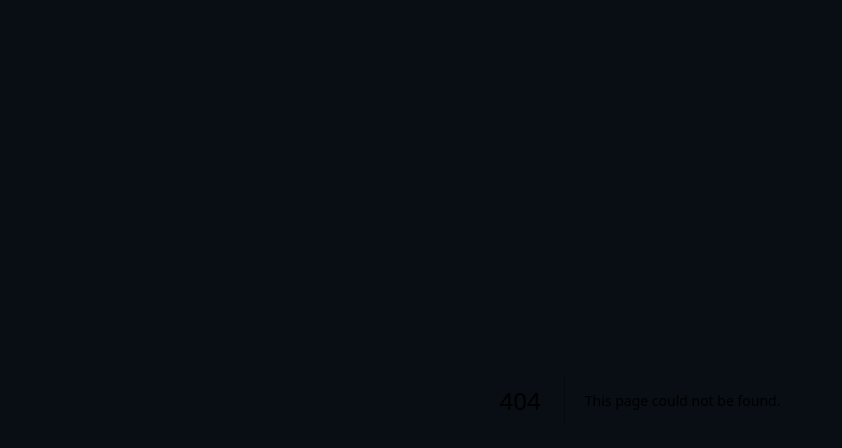
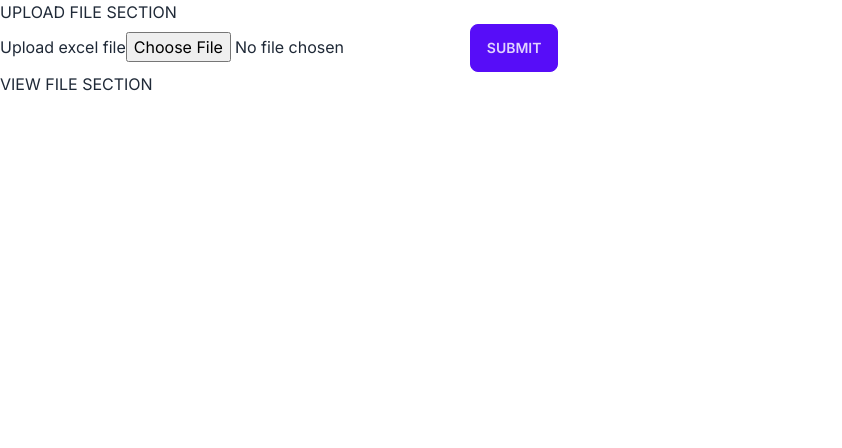
Before and after one commit to subhranshuchoudhury/quizzer-teacher-frontend, a Next.js app: page /create-quiz in a window 1280 px wide. Before the commit this address had no page. Shown: the top 448 px of the page, without its empty margins (0-842 px from the left). Built offline with nearby package versions, Linux system fonts and the light colour scheme.

Commit message:
create-quiz init

```diff
--- /dev/null
+++ b/app/create-quiz/page.jsx
@@ -0,0 +1,135 @@
+"use client";
+
+import { useRef, useState } from "react";
+import { toast } from "react-hot-toast";
+import * as XLSX from "xlsx";
+
+export default function page() {
+  const [excelData, setExcelData] = useState(null);
+  const inputFileRef = useRef(null);
+  const acceptFileTypes = [
+    "application/vnd.ms-excel",
+    "application/vnd.openxmlformats-officedocument.spreadsheetml.sheet",
+  ];
+  const handleFile = (e) => {
+    e.preventDefault();
+    setExcelData(null);
+    const selectedFile = e.target.files?.[0];
+    if (selectedFile) {
+      if (selectedFile && acceptFileTypes.includes(selectedFile.type)) {
+        const reader = new FileReader();
+        reader.readAsArrayBuffer(selectedFile);
+        reader.onload = (e) => {
+          const data = new Uint8Array(e.target.result);
+          const workbook = XLSX.read(data, { type: "array" });
+          const sheetName = workbook.SheetNames[0];
+          const sheet = workbook.Sheets[sheetName];
+          const excelData = XLSX.utils.sheet_to_json(sheet);
+          const isValid = excelValidation(excelData);
+          if (!isValid) {
+            inputFileRef.current.value = "";
+            setExcelData(null);
+            return;
+          }
+          setExcelData(excelData);
+          console.log(excelData);
+        };
+      } else {
+        toast.error("Please select a valid excel file");
+        inputFileRef.current.value = "";
+
+        setExcelData(null);
+      }
+    } else {
+      toast.error("Please select a file");
+    }
+  };
+
+  const excelValidation = (excelData) => {
+    const requiredKeys = [
+      "QUESTION",
+      "OPTION1",
+      "OPTION2",
+      "OPTION3",
+      "OPTION4",
+      "CORRECT",
+    ];
+
+    for (let i = 0; i < excelData.length; i++) {
+      const excelKeys = Object.keys(excelData[i]);
+      if (requiredKeys.length !== excelKeys.length) {
+        toast.error(`Please recheck the question ${i + 1} data`);
+        return false;
+      }
+    }
+    for (let i = 0; i < requiredKeys.length; i++) {
+      const excelKeys = Object.keys(excelData[0]);
+
+      if (requiredKeys[i] !== excelKeys[i]) {
+        toast.error(`${requiredKeys[i]} column not found.`);
+        return false;
+      }
+    }
+
+    const correctOptions = [1, 2, 3, 4];
+    for (let i = 0; i < excelData.length; i++) {
+      if (!correctOptions.includes(parseInt(excelData[i].CORRECT))) {
+        toast.error("Please check the correct column of question " + (i + 1));
+        return false;
+      }
+    }
+
+    return true;
+  };
+
+  const handleFileSubmit = (e) => {
+    e.preventDefault();
+  };
+
+  return (
+    <>
+      <div className="bg-white">
+        <div>
+          <p>UPLOAD FILE SECTION</p>
+          <form action="">
+            <label htmlFor="">Upload excel file</label>
+            <input
+              type="file"
+              name="excelUploadInput"
+              id="excelInput_1"
+              required
+              onChange={handleFile}
+              ref={inputFileRef}
+            />
+            <button
+              type="submit"
+              className="btn btn-primary"
+              onClick={handleFileSubmit}
+            >
+              Submit
+            </button>
+          </form>
+        </div>
+
+        <div>
+          <p>VIEW FILE SECTION</p>
+          {excelData &&
+            excelData.map((item, index) => {
+              return (
+                <div className="bg-green-500 p-5 space-y-4 m-5" key={index}>
+                  <p>
+                    Question {index + 1}. {item.QUESTION}
+                  </p>
+                  <p>A: {item.OPTION1}</p>
+                  <p>B: {item.OPTION2}</p>
+                  <p>C: {item.OPTION3}</p>
+                  <p>D: {item.OPTION4}</p>
+                  <p>ANS: {String.fromCharCode(parseInt(item.CORRECT) + 64)}</p>
+                </div>
+              );
+            })}
+        </div>
+      </div>
+    </>
+  );
+}
--- a/middleware.js
+++ b/middleware.js
@@ -7,9 +7,11 @@ export function middleware(request) {
   if (!accessToken) {
     return NextResponse.redirect(new URL("/auth/login", request.url));
   }
+
+  console.log("middleware token", accessToken);
 }
 
 // See "Matching Paths" below to learn more
 export const config = {
-  matcher: "/home",
+  matcher: ["/home", "/create-quiz"],
 };
--- a/package.json
+++ b/package.json
@@ -19,7 +19,8 @@
     "react-dom": "18.2.0",
     "react-hot-toast": "^2.4.1",
     "react-icons": "^4.10.1",
-    "tailwindcss": "3.3.3"
+    "tailwindcss": "3.3.3",
+    "xlsx": "^0.18.5"
   },
   "devDependencies": {
     "daisyui": "^3.6.4"
```
Also changed, not shown: 1 other file (tests, documents, lock files or other folders).
